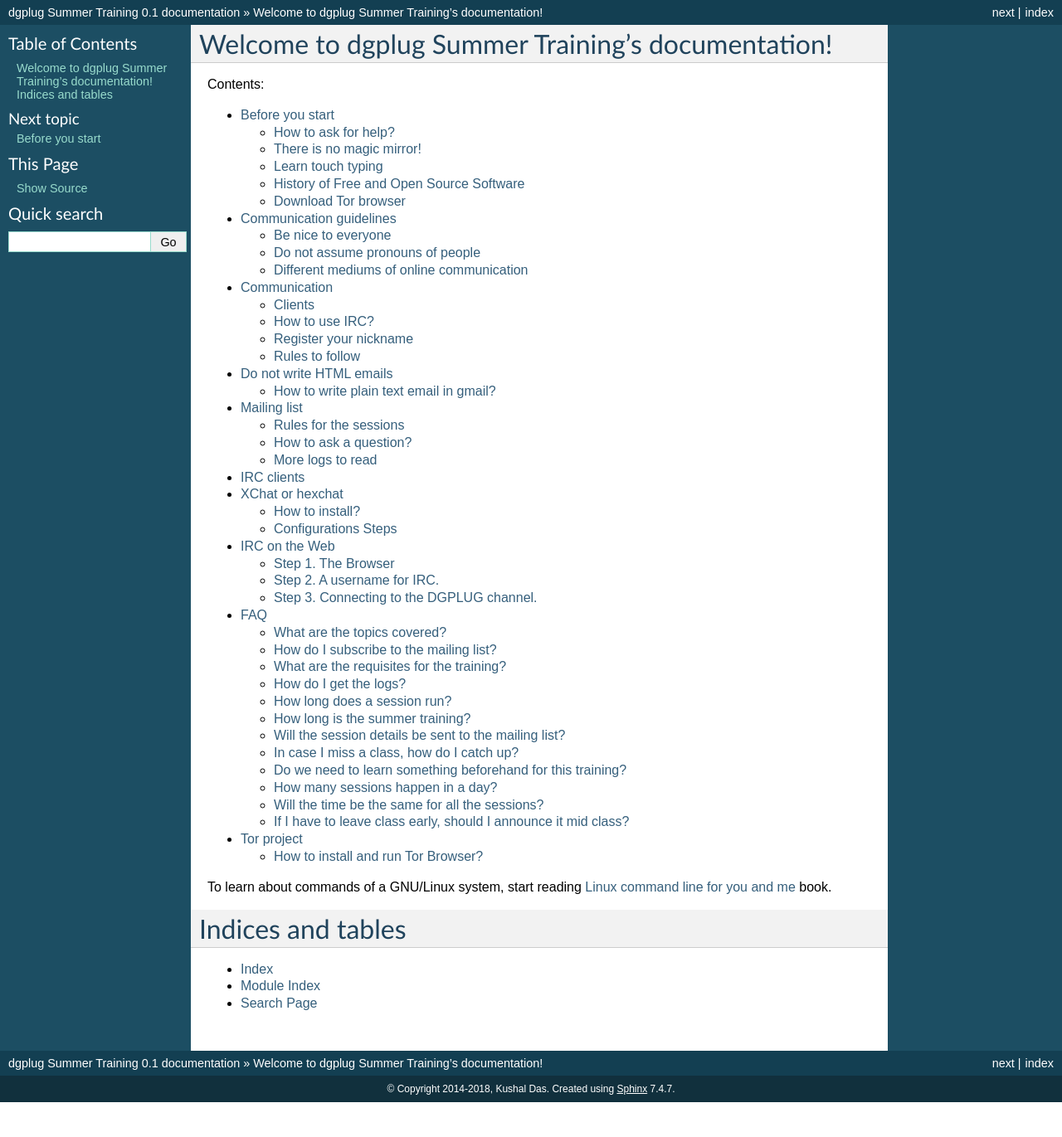
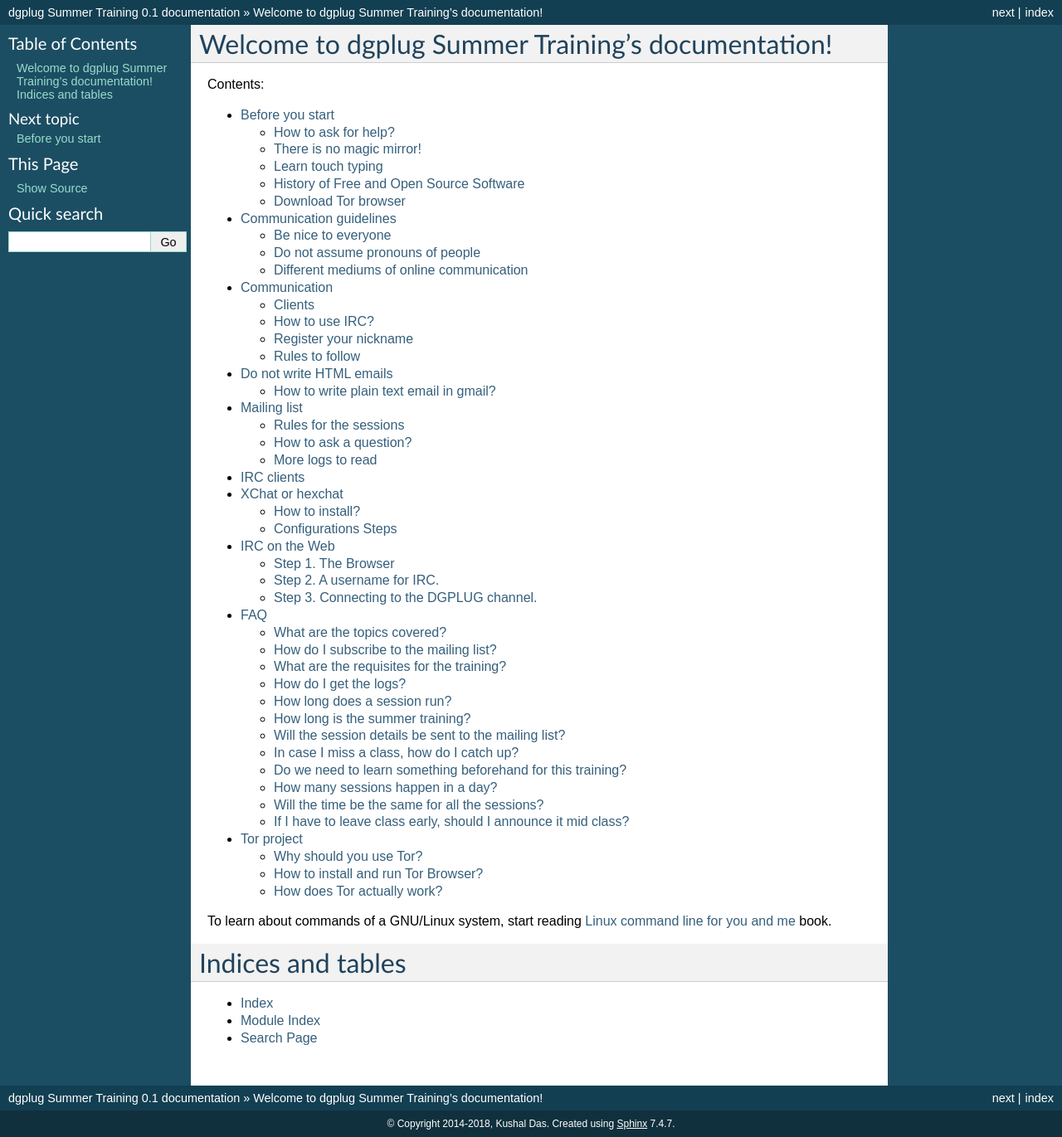
Before and after one commit to kushaldas/summertraining, a Sphinx documentation site: the page built from docs/index.rst, in a window 1280 px wide. Shown: the whole page at 83% size. Built offline with Sphinx 7.4.7, drawn with Linux system fonts in a browser that asks for light colours; before the commit the page ends 1329 px from its top, so only the background shows below that.

Commit message:
More updates to the tor chapter

```diff
--- a/docs/tor.rst
+++ b/docs/tor.rst
@@ -9,12 +9,19 @@
         privacy, confidential business activities and relationships, and state
         security.
 
-The `Tor project <https://www.torproject.org>`_ is the most suggested project
+The `Tor Project <https://www.torproject.org>`_ is the most suggested project
 when it comes to protect privacy and anonymity. We suggest dgplug participants
 to download the Tor Browser, and start using it for regular Internet access
 from the beginning.
 
-.. warning:: Always download Tor Browser from the Tor project website, do not
+
+Why should you use Tor?
+------------------------
+
+Watch this `youtube video <https://www.youtube.com/watch?v=JWII85UlzKw>`_.
+
+
+.. warning:: Always download Tor Browser from the Tor Project website, do not
              download or use it from any other random website.
 
 How to install and run Tor Browser?
@@ -36,3 +43,16 @@
 ::
 
     ./start-tor-browser.desktop
+
+
+.. figure:: img/tor_first_window.png
+
+You will see the above window when Tor Broswer starts, just click on the
+**Connect** button, and then it will connect to the Tor network. For the first
+time the connection will take some time, afterwards it will be much faster.
+
+How does Tor actually work?
+---------------------------
+
+Read this `overview page <https://www.torproject.org/about/overview.html.en>`_
+to learn how does Tor actually works.
```
Also changed, not shown: docs/img/tor_first_window.png (added).
